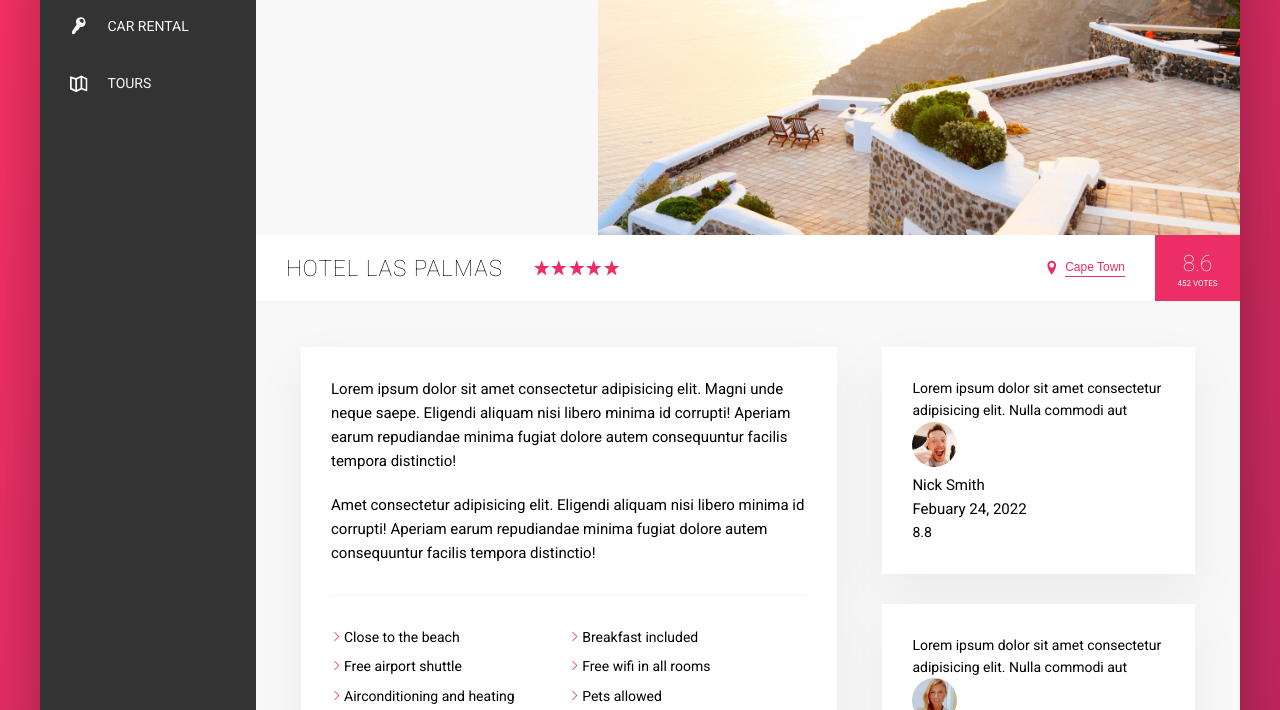
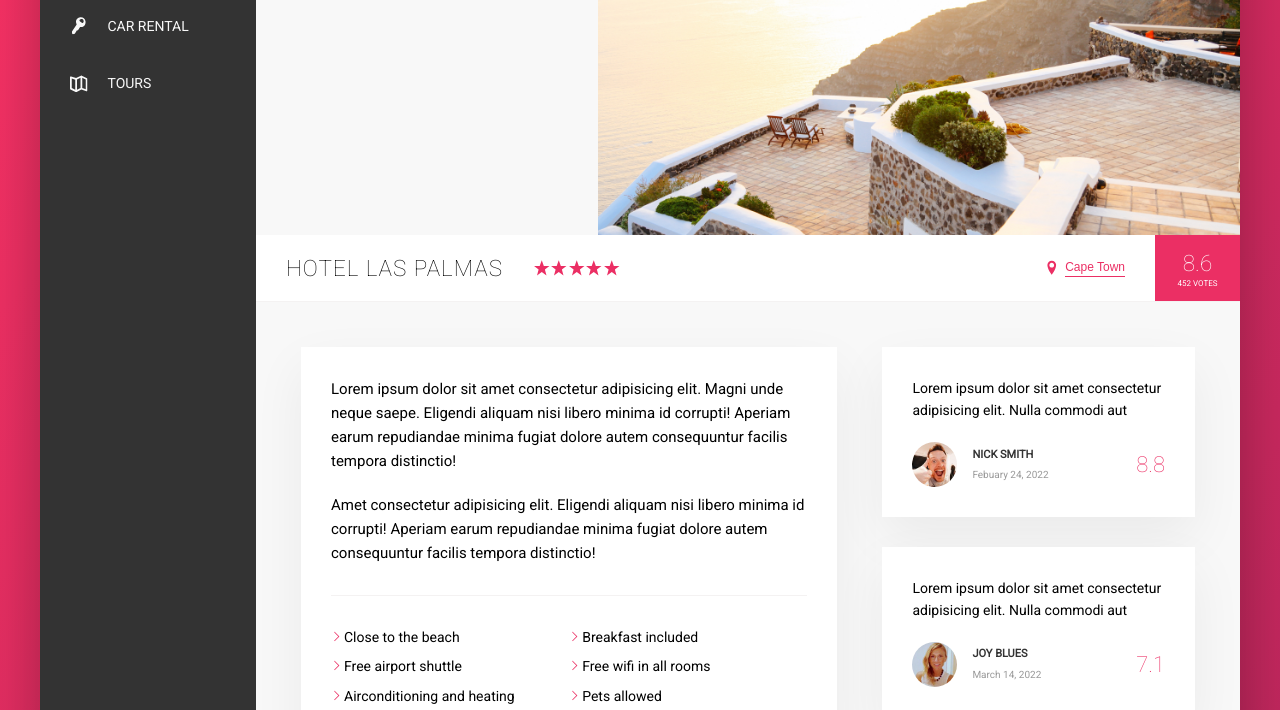
Before and after one commit to driesdriesdries/trillo, a website: page index.html in a window 1280 px wide. Shown: the part 300-1010 px from the top of the page. Drawn offline with Linux system fonts and the light colour scheme.

Commit message:
challenge solved

```diff
--- a/index.html
+++ b/index.html
@@ -179,8 +179,8 @@
                                     <p class="review__user-date">
                                         Febuary 24, 2022
                                     </p>
-                                    <div class="review__rating">8.8</div>
                                 </div>
+                                <div class="review__rating">8.8</div>
                             </figcaption>
                         </figure>
 
@@ -197,8 +197,8 @@
                                     <p class="review__user-date">
                                         March 14, 2022
                                     </p>
-                                    <div class="review__rating">7.1</div>
                                 </div>
+                                <div class="review__rating">7.1</div>
                             </figcaption>
                         </figure>
                     </figure>
--- a/sass/_components.scss
+++ b/sass/_components.scss
@@ -345,27 +345,39 @@
     padding: 3rem;
     box-shadow: var(--shadow-light);
     margin-bottom: 3rem;
+    display: flex;
+    flex-direction: column;
     &__text{
 
     }
     &__user{
-
+        display: flex;
+        margin-top: 2rem;
+        align-items: center;
     }
     &__photo {
         height: 4.5rem;
         width: 4.5rem;
         border-radius: 50%;
+        margin-right: 1.5rem;
     }
     &__user-box {
-
+        margin-right: auto;
     }
     &__user-name{
-
+        text-transform: uppercase;
+        color: var(--color-grey-dark-1);
+        font-size: 1.1rem;
+        font-weight: 600;
+        margin-bottom: .4rem;
     }
     &__user-date{
-
+        font-size: 1rem;
+        color: var(--color-grey-dark-3);
     }
     &__rating{
-
+        color: var(--color-primary);
+        font-size: 2.2rem;
+        font-weight: 300;
     }
 }
```
Also changed, not shown: css/style.css.
